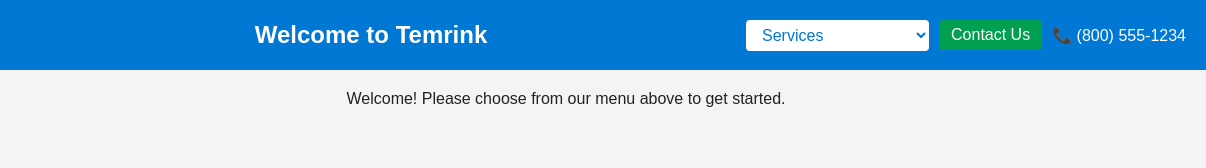
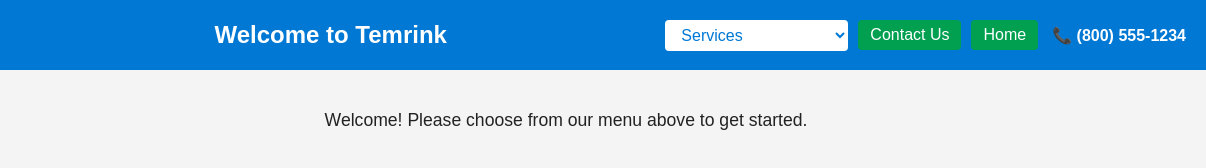
Before and after one commit to tjtemrink/temrink-website, a plain HTML site: page index.html in a window 1280 px wide. Shown: the full height of the page, 74-1280 px from the left. Drawn offline with Linux system fonts and the light colour scheme.

Commit message:
Update index.html

```diff
--- a/index.html
+++ b/index.html
@@ -6,89 +6,101 @@
   <title>Temrink | Home</title>
   <style>
     /* reset & base */
-    * { box-sizing:border-box; margin:0; padding:0; }
-    body { font-family:Arial,sans-serif; background:#f4f4f4; color:#222; }
+    * { box-sizing: border-box; margin: 0; padding: 0; }
+    body {
+      font-family: Arial, sans-serif;
+      background: #f4f4f4;
+      color: #222;
+    }
 
-    /* header layout */
+    /* header */
     header {
-      display:flex;
-      align-items:center;
-      justify-content:space-between;
-      background:#0078D4;
-      padding:10px 20px;
-      color:white;
+      display: flex;
+      align-items: center;
+      justify-content: space-between;
+      background: #0078D4;
+      padding: 10px 20px;
+      color: white;
     }
     .logo {
-      max-height:50px;
-      width:auto;
+      max-height: 50px;
+      width: auto;
     }
     .site-title {
-      flex:1;
-      text-align:center;
-      font-size:1.5em;
-      font-weight:bold;
+      flex: 1;
+      text-align: center;
+      font-size: 1.5em;
+      font-weight: bold;
     }
     .header-actions {
-      display:flex;
-      align-items:center;
-      gap:10px;
+      display: flex;
+      align-items: center;
+      gap: 10px;
     }
     .header-actions select,
     .header-actions button {
-      padding:6px 12px;
-      font-size:1em;
-      border:none;
-      border-radius:4px;
-      cursor:pointer;
+      padding: 6px 12px;
+      font-size: 1em;
+      border: none;
+      border-radius: 4px;
+      cursor: pointer;
     }
     .header-actions select {
-      background:white;
-      color:#0078D4;
+      background: white;
+      color: #0078D4;
     }
     .header-actions button {
-      background:#00a050;
-      color:white;
+      background: #00a050;
+      color: white;
+    }
+    .header-actions span {
+      font-weight: bold;
+      margin-left: 4px;
+    }
+
+    /* main content */
+    .main-content {
+      padding: 40px 20px;
+      text-align: center;
+      font-size: 1.1em;
     }
   </style>
 </head>
 <body>
 
   <header>
-    <!-- logo -->
+    <!-- left: logo -->
     <img class="logo" src="img/temrink-lock-icon.png" alt="Temrink Logo">
 
-    <!-- centered site title -->
+    <!-- center: page title -->
     <div class="site-title">Welcome to Temrink</div>
 
-    <!-- right-hand nav/actions -->
+    <!-- right: services dropdown, buttons, phone -->
     <div class="header-actions">
-      <!-- Services dropdown -->
       <select onchange="navigate(this.value)">
         <option value="#">Services</option>
         <option value="attendance.html">Attendance System</option>
-        <option value="services.html">Other Service</option>
+        <option value="coming-soon.html">Other Service</option>
       </select>
 
-      <!-- Contact page -->
       <button onclick="navigate('contact.html')">Contact Us</button>
+      <button onclick="navigate('index.html')">Home</button>
 
-      <!-- Phone -->
       <span>📞 (800) 555-1234</span>
     </div>
   </header>
 
+  <main class="main-content">
+    <p>Welcome! Please choose from our menu above to get started.</p>
+  </main>
+
   <script>
     function navigate(url) {
-      if (url && url !== "#") {
+      if (url && url !== '#') {
         window.location.href = url;
       }
     }
   </script>
 
-  <!-- main content -->
-  <main style="padding:20px; text-align:center;">
-    <p>Welcome! Please choose from our menu above to get started.</p>
-  </main>
-
 </body>
 </html>
```
